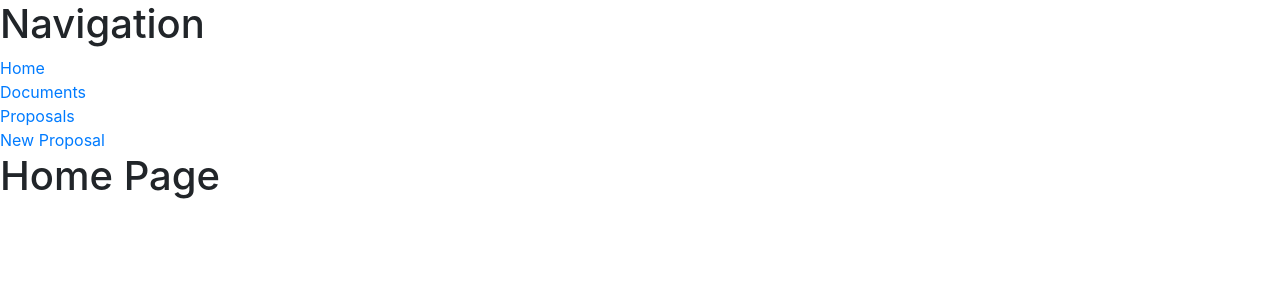
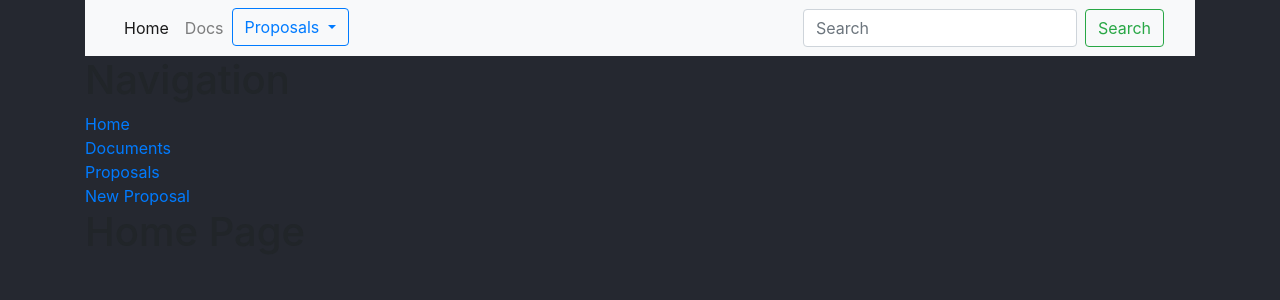
Before and after one commit to EslaMahgoub/Freelancemy, an Angular app: page /home in a window 1280 px wide. Shown: the top 300 px of the page. Built offline with nearby package versions, Linux system fonts and the light colour scheme.

Commit message:
Add Navbar and change background of the app

```diff
--- a/src/app/app.component.html
+++ b/src/app/app.component.html
@@ -1,3 +1,32 @@
+<nav class="navbar navbar-expand-lg navbar-light bg-light">
+  <div class="container collapse navbar-collapse" id="navbarSupportedContent">
+    <ul class="navbar-nav mr-auto">
+      <li class="nav-item">
+        <a class="nav-link" routerLink="/home" routerLinkActive="active" >Home <span class="sr-only">(current)</span></a>
+      </li>
+      <li class="nav-item">
+        <a class="nav-link" routerLink="/documents" routerLinkActive="active">Docs</a>
+      </li>
+      <li class="nav-item dropdown">
+        <div ngbDropdown class="d-inline-block dropdown-links">
+          <button class="btn btn-outline-primary" id="proposalDropdown"
+          ngbDropdownToggle>
+          Proposals
+          </button>
+          <div class="dropdown-menu" ngbDropdownMenu>
+            <a class="dropdown-item" routerLink="/proposals" routerLinkActive="active" [routerLinkActiveOptions]="{ exact: true}" >Proposals</a>
+            <a class="dropdown-item" routerLink="/proposals/new" routerLinkActive="active">New Proposal</a>
+          </div>
+        </div>
+    </ul>
+    <form class="form-inline my-2 my-lg-0">
+      <input class="form-control mr-sm-2" type="search" placeholder="Search" aria-label="Search">
+      <button class="btn btn-outline-success my-2 my-sm-0" type="submit">Search</button>
+    </form>
+  </div>
+</nav>
+
+
 <h1>Navigation</h1>
 
 <a routerLink="/home">Home</a>
--- a/src/index.html
+++ b/src/index.html
@@ -8,7 +8,7 @@
   <meta name="viewport" content="width=device-width, initial-scale=1">
   <link rel="icon" type="image/x-icon" href="favicon.ico">
 </head>
-<body>
+<body class="container">
   <app>App Loading...</app>
 </body>
 </html>
--- a/src/styles.css
+++ b/src/styles.css
@@ -1 +1,4 @@
 /* You can add global styles to this file, and also import other style files */
+body {
+  background-color: #252830;
+}
```
